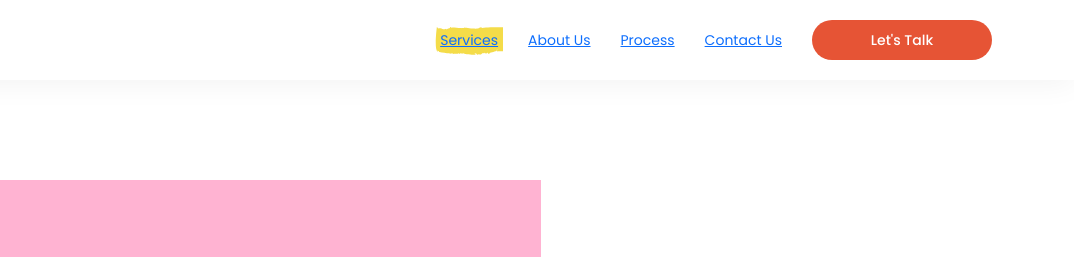
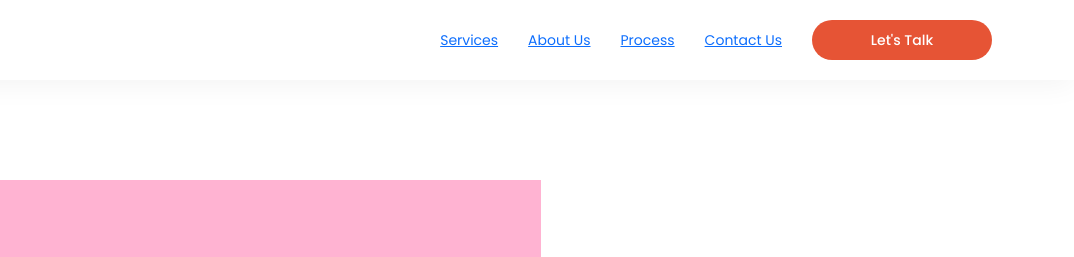
Before and after one commit to SuNiL-Chau/Moonrise, a website with bundled scripts: page index.html in a window 1280 px wide. Shown: the top 257 px of the page, 206-1280 px from the left. Built offline with nearby package versions, Linux system fonts and the light colour scheme; a web font is replaced by a local one.

Commit message:
updated home page nav

```diff
--- a/index.html
+++ b/index.html
@@ -113,7 +113,7 @@
 						alt=""
 				/></a>
 				<div class="navbar__items">
-					<a href="our-services.html" class="navbar__link active"
+					<a href="our-services.html" class="navbar__link"
 						>Services</a
 					>
 
```
